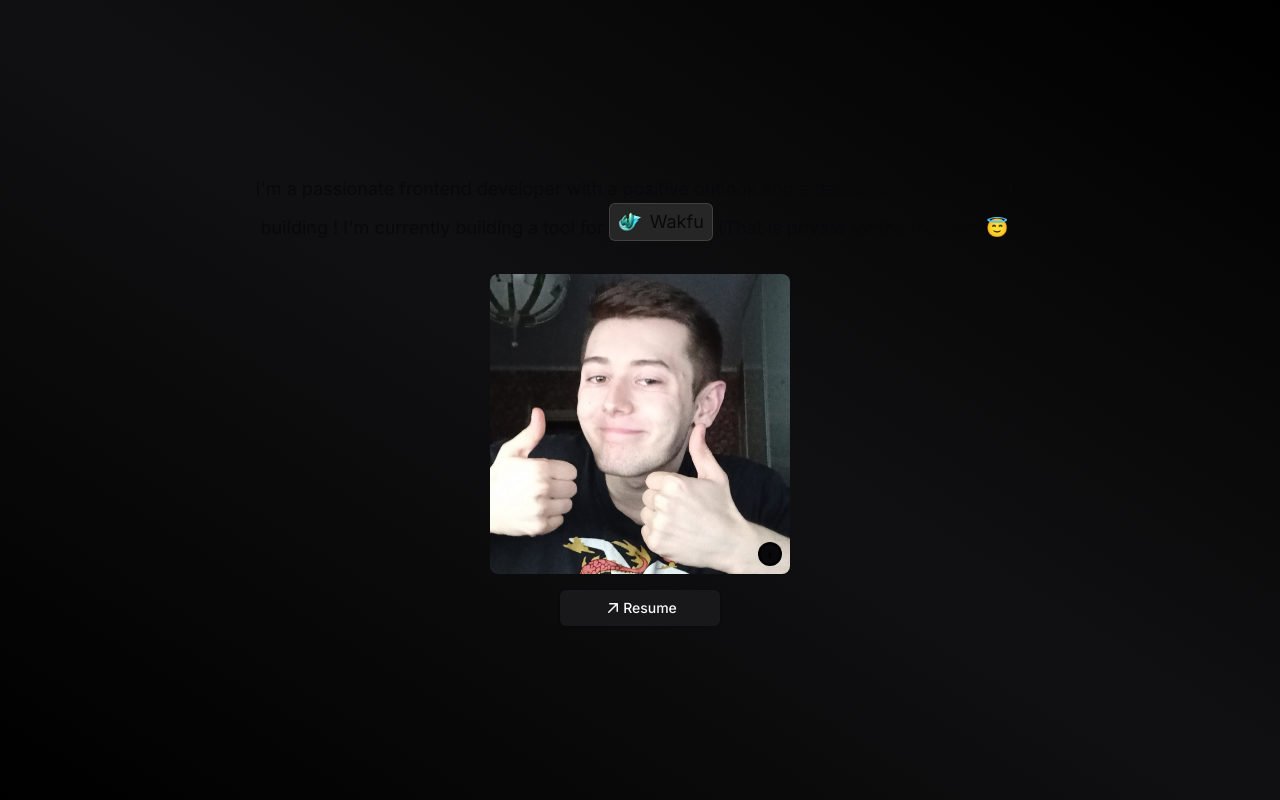
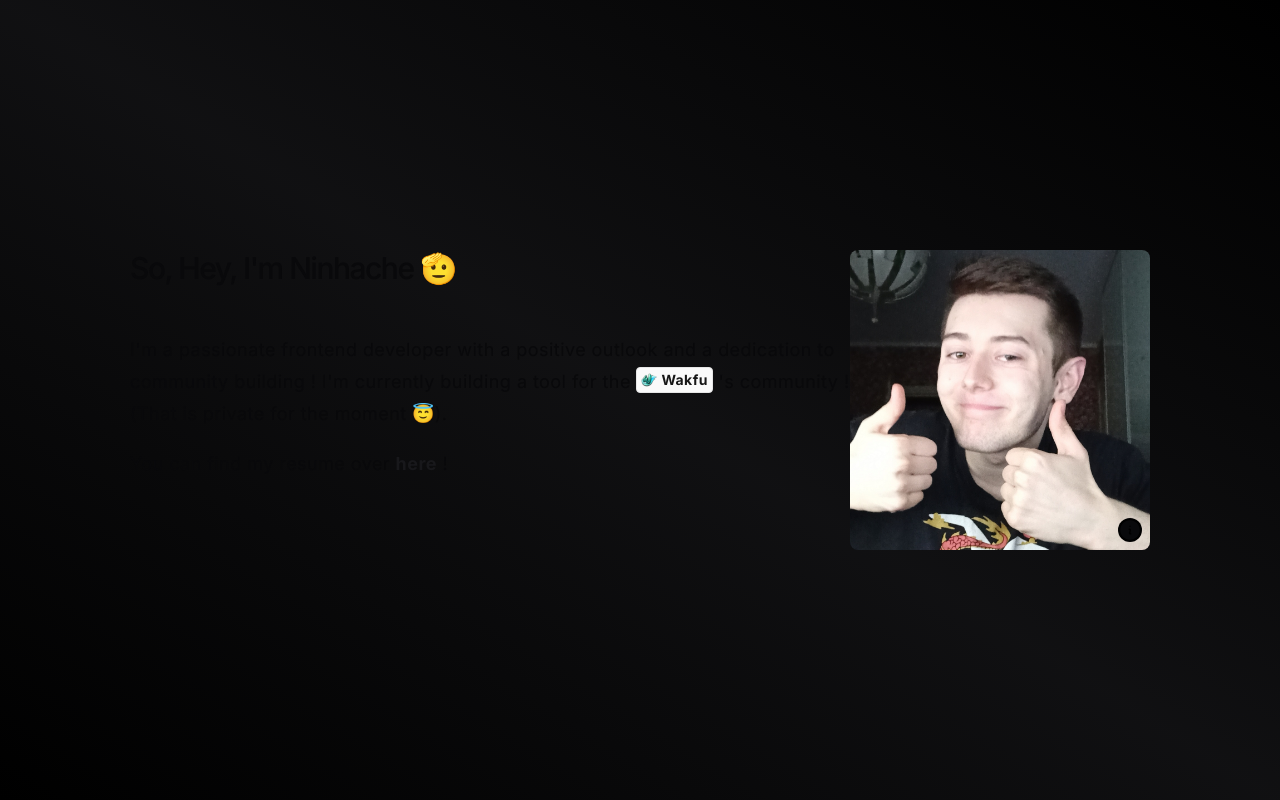
Before and after one commit to Ninhache/Ninhachedotcomv5, a Next.js app: page / in a window 1280 px wide. Shown: the part 800-1600 px from the top of the page. Built offline with nearby package versions, Linux system fonts and the light colour scheme; what tailwindcss-debug-screens would draw is missing.

Commit message:
feat: add content + hover content on most of the links

```diff
--- a/app/page.tsx
+++ b/app/page.tsx
@@ -8,6 +8,11 @@ import { Button, buttonVariants } from "@/components/ui/button";
 import { cn } from "@/lib/utils";
 import { ImageWithInfo } from "./_components/ImageWithInfo";
 import Balancer from "react-wrap-balancer";
+import {
+  HoverCard,
+  HoverCardContent,
+  HoverCardTrigger,
+} from "@/components/ui/hover-card";
 
 const LandingPart = () => (
   <div className="flex min-h-dvh flex-col">
@@ -43,47 +48,116 @@ const LandingPart = () => (
 );
 
 interface TagProps {
+  src?: StaticImageData;
   text: string;
+  href: string;
 }
-const Tag: React.FC<TagProps> = ({ text }) => (
+const Tag: React.FC<TagProps> = ({ src, text, href }) => (
+  <HoverCard>
+    <HoverCardTrigger asChild>
       <Link
-    href="https://www.wakfu.com/fr/mmorpg"
-    className="inline-flex items-center gap-2 rounded-md border border-neutral-500 border-opacity-35 bg-neutral-800 px-2 py-1 hover:bg-opacity-40"
+        href={href}
+        className="inline-flex items-center rounded border border-neutral-200 bg-neutral-50 p-1 text-sm font-bold leading-4 text-neutral-900 no-underline dark:border-neutral-700 dark:bg-neutral-800 dark:text-neutral-100"
       >
-    <Image src={wakfu_logo} alt={`${text}'s logo`} width={24} height={24} />
+        {src && (
+          <span className="mr-1 inline-flex">
+            <Image src={src} alt={`${text} logomark`} width={16} height={14} />
+          </span>
+        )}
         {text}
       </Link>
+    </HoverCardTrigger>
+    <HoverCardContent align="center" className="h-20 w-40">
+      <div className="flex justify-between space-x-4">
+        <div className="space-y-1">
+          <p className="text-sm">
+            Open the link to land on{" "}
+            <Link
+              href={href}
+              className={cn(
+                buttonVariants({ variant: "link" }),
+                "p-0 font-bold",
+              )}
+            >
+              {text}
+            </Link>
+          </p>
+        </div>
+      </div>
+    </HoverCardContent>
+  </HoverCard>
 );
 
 const AboutPart = () => (
   <div className="flex min-h-dvh flex-col">
     <section className="flex flex-1 flex-col items-center justify-center gap-8 bg-gradient-to-tr from-black via-zinc-600/20 to-black text-lg text-foreground">
-      <h2 id="about" className="text-center">
+      <div className="container flex flex-col justify-center sm:flex-row">
+        <span className="flex flex-col gap-4">
+          <h1 className="mb-8 text-3xl font-medium tracking-tighter">
+            So, Hey, I&apos;m Ninhache 🫡
+          </h1>
+          <h2
+            id="about"
+            className="max-w-screen-md text-justify text-lg leading-8 tracking-wide sm:text-left"
+          >
             <Balancer>
-          I&apos;m a passionate frontend developer with a positive outlook and a
-          dedication to community building ! I&apos;m currently building a tool
-          for <Tag text="Wakfu" /> (That is private for the moment 😇).
+              I&apos;m a passionate frontend developer with a positive outlook
+              and a dedication to community building ! I&apos;m currently
+              building a tool for the{" "}
+              <Tag
+                src={wakfu_logo}
+                text="Wakfu"
+                href="https://www.wakfu.com/fr/mmorpg"
+              />{" "}
+              &apos;s community ! <br></br>(That is private for the moment 😇).
             </Balancer>
           </h2>
+          <h2 className="max-w-screen-md text-justify text-lg leading-8 tracking-wide sm:text-left">
+            <Balancer>
+              You can find my resume over{" "}
+              <HoverCard>
+                <HoverCardTrigger asChild>
+                  <Link
+                    href={"href"}
+                    className={cn(
+                      buttonVariants({ variant: "link" }),
+                      "p-0 text-lg font-bold",
+                    )}
+                  >
+                    here
+                  </Link>
+                </HoverCardTrigger>
+                <HoverCardContent align="center" className="w-auto">
+                  <div className="flex justify-between space-x-4">
+                    <div className="space-y-1">
+                      <Link
+                        href={"#"}
+                        className="group flex items-center gap-1 text-sm"
+                      >
+                        Open my resume
+                        <Icons.arrowPointingTopRight className="group-hover:-rotate-12" />
+                      </Link>
+                    </div>
+                  </div>
+                </HoverCardContent>
+              </HoverCard>{" "}
+              !
+            </Balancer>
+          </h2>
+        </span>
 
         <div className="flex flex-col items-center justify-end gap-4">
           <Suspense fallback={<p>Loading good mood ...</p>}>
             <ImageWithInfo
               static={photo}
               date={new Date("2022-05-13")}
-            alt="Picture of me in my bedroom smiling and having both of my thumbs up"
+              alt="Photo of me in my room, smiling and giving two thumbs up"
               width={300}
               height={300}
               className="rounded-lg"
             />
           </Suspense>
-
-        <Button
-          className={cn(buttonVariants({ variant: "default" }), "group w-40")}
-        >
-          <Icons.arrowPointingTopRight className="transition-all duration-300 group-hover:-rotate-12" />
-          Resume
-        </Button>
+        </div>
       </div>
     </section>
   </div>
```
Lines whose indentation alone changed are shown as unchanged.
